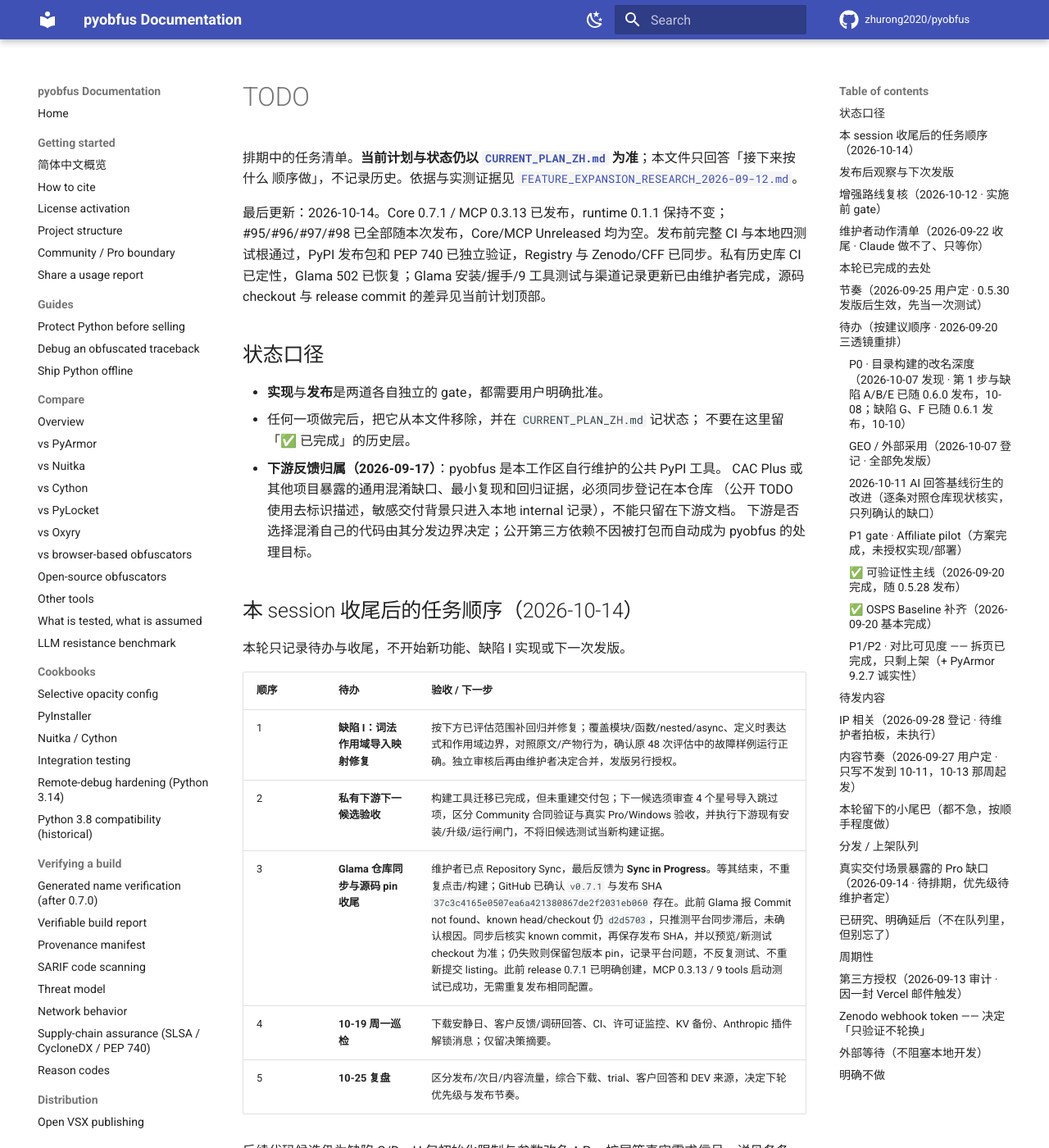
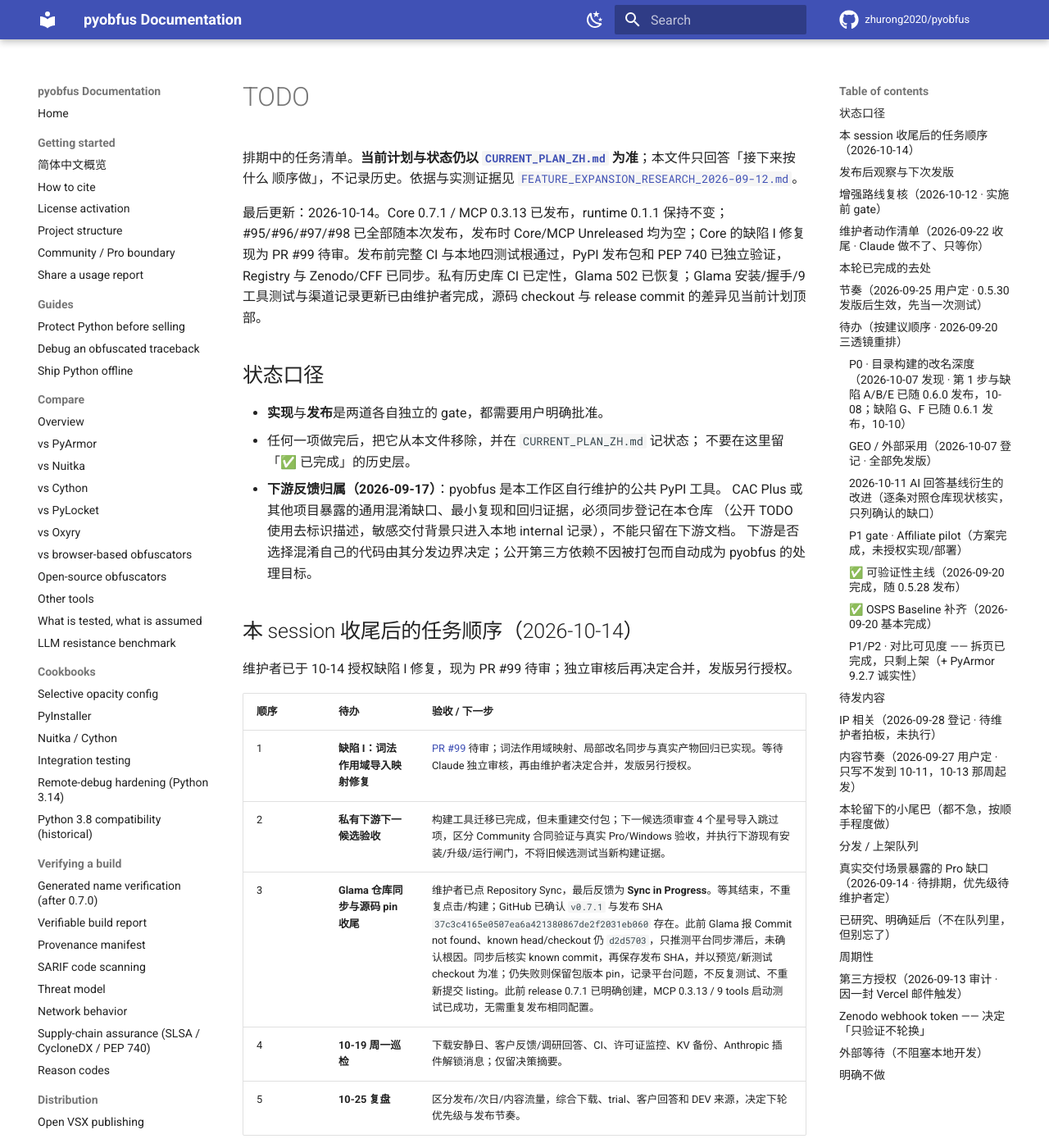
Before and after one commit to zhurong2020/pyobfus, an MkDocs documentation site: the page built from docs/TODO.md, in a window 1280 px wide and 1400 px high. Shown: the whole window at 82% size. Built offline with MkDocs 1.6.1 and Material for MkDocs 9.7.7, drawn with Linux system fonts in a browser that asks for light colours; comment, search, counter and statistics services are not loaded; some of the changed text lies outside the part shown.

Commit message:
Mark defect I draft PR 99 as awaiting review

```diff
--- a/docs/TODO.md
+++ b/docs/TODO.md
@@ -5,7 +5,7 @@
 顺序做」，不记录历史。依据与实测证据见
 [`FEATURE_EXPANSION_RESEARCH_2026-09-12.md`](FEATURE_EXPANSION_RESEARCH_2026-09-12.md)。
 
-最后更新：2026-10-14。Core 0.7.1 / MCP 0.3.13 已发布，runtime 0.1.1 保持不变；#95/#96/#97/#98 已全部随本次发布，Core/MCP Unreleased 均为空。发布前完整 CI 与本地四测试根通过，PyPI 发布包和 PEP 740 已独立验证，Registry 与 Zenodo/CFF 已同步。私有历史库 CI 已定性，Glama 502 已恢复；Glama 安装/握手/9 工具测试与渠道记录更新已由维护者完成，源码 checkout 与 release commit 的差异见当前计划顶部。
+最后更新：2026-10-14。Core 0.7.1 / MCP 0.3.13 已发布，runtime 0.1.1 保持不变；#95/#96/#97/#98 已全部随本次发布，发布时 Core/MCP Unreleased 均为空；Core 的缺陷 I 修复现为 PR #99 待审。发布前完整 CI 与本地四测试根通过，PyPI 发布包和 PEP 740 已独立验证，Registry 与 Zenodo/CFF 已同步。私有历史库 CI 已定性，Glama 502 已恢复；Glama 安装/握手/9 工具测试与渠道记录更新已由维护者完成，源码 checkout 与 release commit 的差异见当前计划顶部。
 
 ## 状态口径
 
@@ -20,11 +20,11 @@
 
 ## 本 session 收尾后的任务顺序（2026-10-14）
 
-本轮只记录待办与收尾，不开始新功能、缺陷 I 实现或下一次发版。
+维护者已于 10-14 授权缺陷 I 修复，现为 PR #99 待审；独立审核后再决定合并，发版另行授权。
 
 | 顺序 | 待办 | 验收 / 下一步 |
 |---|---|---|
-| 1 | **缺陷 I：词法作用域导入映射修复** | 按下方已评估范围补回归并修复；覆盖模块/函数/nested/async、定义时表达式和作用域边界，对照原文/产物行为，确认原 48 次评估中的故障样例运行正确。独立审核后再由维护者决定合并，发版另行授权。 |
+| 1 | **缺陷 I：词法作用域导入映射修复** | [PR #99](https://github.com/zhurong2020/pyobfus/pull/99) 待审；词法作用域映射、局部改名同步与真实产物回归已实现。等待 Claude 独立审核，再由维护者决定合并，发版另行授权。 |
 | 2 | **私有下游下一候选验收** | 构建工具迁移已完成，但未重建交付包；下一候选须审查 4 个星号导入跳过项，区分 Community 合同验证与真实 Pro/Windows 验收，并执行下游现有安装/升级/运行闸门，不将旧候选测试当新构建证据。 |
 | 3 | **Glama 仓库同步与源码 pin 收尾** | 维护者已点 Repository Sync，最后反馈为 **Sync in Progress**。等其结束，不重复点击/构建；GitHub 已确认 `v0.7.1` 与发布 SHA `37c3c4165e0507ea6a421380867de2f2031eb060` 存在。此前 Glama 报 Commit not found、known head/checkout 仍 `d2d5703`，只推测平台同步滞后，未确认根因。同步后核实 known commit，再保存发布 SHA，并以预览/新测试 checkout 为准；仍失败则保留包版本 pin，记录平台问题，不反复测试、不重新提交 listing。此前 release 0.7.1 已明确创建，MCP 0.3.13 / 9 tools 启动测试已成功，无需重复发布相同配置。 |
 | 4 | **10-19 周一巡检** | 下载安静日、客户反馈/调研回答、CI、许可证监控、KV 备份、Anthropic 插件解锁消息；仅留决策摘要。 |
@@ -197,13 +197,13 @@
 - [x] **既有缺陷 G · 目录构建的别名导入（优先，0.5.28 已存在——10-13 下游构建实证，早于原记的 0.5.32；影响用户）**：`from pkg import scale as action` 或
       `from pkg.core import scale as action` 后调用 `action(...)` 即 NameError（局部改名开关无关）。参数改名设计审核中发现；
       应先于参数改名的解析器工作修复。**10-10 已合并 PR #66（`b56afe2`），随 0.6.1 发布**（保留显式本地别名，仅同步被导入符号名）；审核记录私有 `docs/internal/geo-2026-10/PR66_REVIEW_2026-10-10.md`。
-- [ ] **既有缺陷 I · 函数内别名覆盖模块级导入**（10-10 审 #66 发现，低优先级）：
+- [ ] **既有缺陷 I · 函数内别名覆盖模块级导入**（PR #99 待审；10-10 审 #66 发现）：
       模块级 `from pkg.core import helper` + 函数内 `from pkg.core import scale as helper`，模块级的 `helper(...)` NameError。
       根因：ImportedNameTransformer 的 `import_mappings` 按模块扁平存放，函数内导入覆盖模块级条目。
       **10-11 更正**：原记「默认（开启局部改名）正确」不对——Claude 用 PyPI 版在干净 venv 实测，默认模式下 0.6.0（`I2` 未定义）
       与 0.6.1/main（`helper` 未定义）都失败，`--no-crossfile-local-names` 同样失败。
       **10-14 复评**：发布版 0.7.1 / 当前源码、局部改名开/关共 48 次构建；函数/嵌套函数/async 同名别名的 12 个未检查构建都在运行时报 NameError，`--verify-names` 对应 12 次均在构建期 exit 1。反向定义顺序与非冲突对照正常，说明结果受收集顺序影响；`--check` 未提示最小复现。精确保留冲突导出名 `helper` 的 YAML 绕法在开/关局部改名时均通过，不推广为任意导入冲突的保证。
-      **建议修复范围**：导入映射按 Python 词法作用域收集/查询，模块级映射不受函数局部别名污染；保留函数内无别名导入改写，并覆盖定义时表达式、nested/async、global/nonlocal 与类体边界。先写有区分力的回归与关闭开关/真实产物对照，再独立审核。本轮只评估、未修改转换器、未发新版。
+      **建议修复范围**：导入映射按 Python 词法作用域收集/查询，模块级映射不受函数局部别名污染；保留函数内无别名导入改写，并覆盖定义时表达式、nested/async、global/nonlocal 与类体边界。**10-14 实现**：[PR #99](https://github.com/zhurong2020/pyobfus/pull/99) 待审，已补原六个评估 case 与作用域边界的真实 CLI 产物回归、四测试根验收及主分支逐字节对照。等待 Claude 独立审核；合并与发版另批，版本号未变。
 - [x] **既有缺陷 F · 单文件模式默认改参数但不改关键字调用（优先，0.5.32 已存在）**：同文件 `scale(1, factor=3)` 即 TypeError；
       含 `/`、`*args`、`**kwargs` 的签名还会静默绑错（关键字落进 `**kwargs`、参数取默认值）。无预设、safe、balanced、aggressive
       在 0.5.32 / 0.6.0 都是 `preserve_param_names=False`（框架预设与 library 为 True）。**10-10 已合并 PR #67（`ed8cceb`），随 0.6.1 发布**；审核记录私有 `docs/internal/geo-2026-10/PR67_REVIEW_2026-10-10.md`：
```
